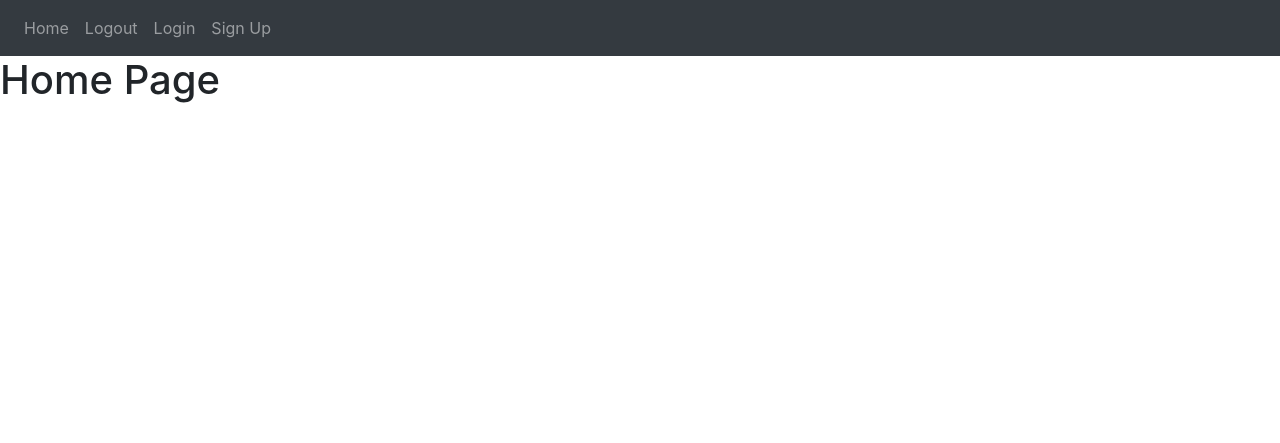
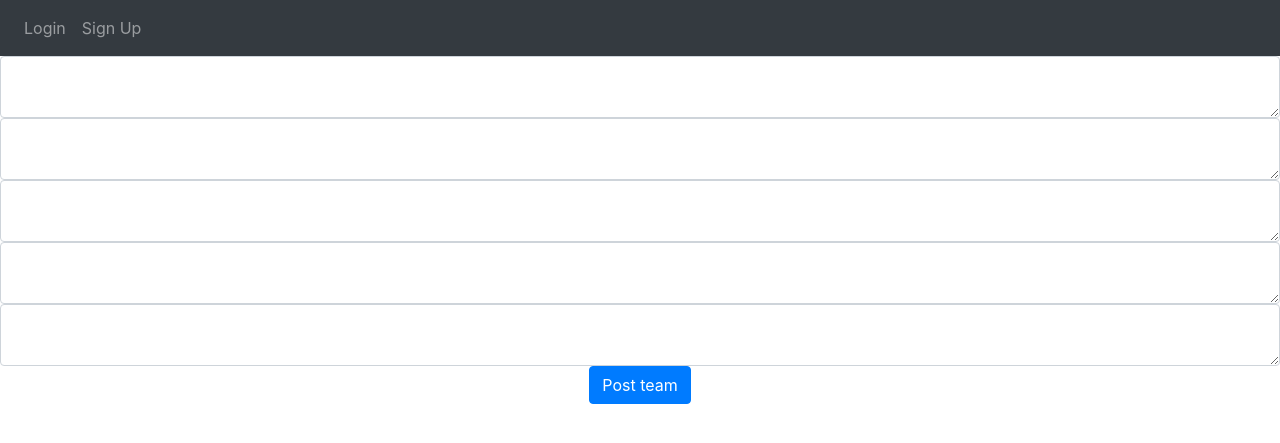
Before and after one commit to LY10x/Flask_Dream_Team, a Flask app: template website/templates/home.html in a window 1280 px wide. Shown: the top 443 px of the page. Run offline with Flask 3, Linux system fonts and the light colour scheme; the template is opened without the code that fills it, so the values that code supplies are empty; some libraries are stand-ins or nearby versions.

Commit message:
made completely functioning login/signup/logout system

```diff
--- a/website/templates/base.html
+++ b/website/templates/base.html
@@ -28,10 +28,13 @@
         </button>
         <div class="collapse navbar-collapse" id="navbar">
           <div class="navbar-nav">
+            {%  if user.is_authenticated %}
             <a class="nav-item nav-link" id="home" href="/">Home</a>
             <a class="nav-item nav-link" id="logout" href="/logout">Logout</a>
+            {% else %}
             <a class="nav-item nav-link" id="login" href="/login">Login</a>
             <a class="nav-item nav-link" id="signUp" href="/sign-up">Sign Up</a>
+            {% endif %}
           </div>
         </div>
       </nav>
--- a/website/templates/home.html
+++ b/website/templates/home.html
@@ -1,5 +1,14 @@
 {% extends "base.html" %} {% block title %}Home{% endblock %} {% block content%}
 
-<h1>Home Page</h1>
+<form method='POST'>
+    <textarea name="gk" id="gk" class="form-control"></textarea>
+    <textarea name="cb" id="cb" class="form-control"></textarea>
+    <textarea name="cm" id="cm" class="form-control"></textarea>
+    <textarea name="wf" id="wf" class="form-control"></textarea>
+    <textarea name="st" id="st" class="form-control"></textarea>
+    <div align="center">
+        <button type="submit" class="btn btn-primary">Post team</button>
+    </div>
+</form>
 
 {% endblock %}
--- a/website/templates/login.html
+++ b/website/templates/login.html
@@ -18,8 +18,8 @@
         <input
         type = "pass"
         class="form-control"
-        id="pass"
-        name="pass"
+        id="password"
+        name="password"
         placeholder="Enter password"
     </div>
     <br />
--- a/website/views.py
+++ b/website/views.py
@@ -1,7 +1,9 @@
 from flask import Blueprint, render_template   # type: ignore
+from flask_login import login_user, login_required, logout_user, current_user # type: ignore
 
 views = Blueprint('views', __name__)
 
 @views.route('/')
+@login_required
 def home():
-    return render_template("home.html")
+    return render_template("home.html", user = current_user)
```
Also changed, not shown: website/__init__.py (+17 -4 lines), website/auth.py (+25 -6 lines).
